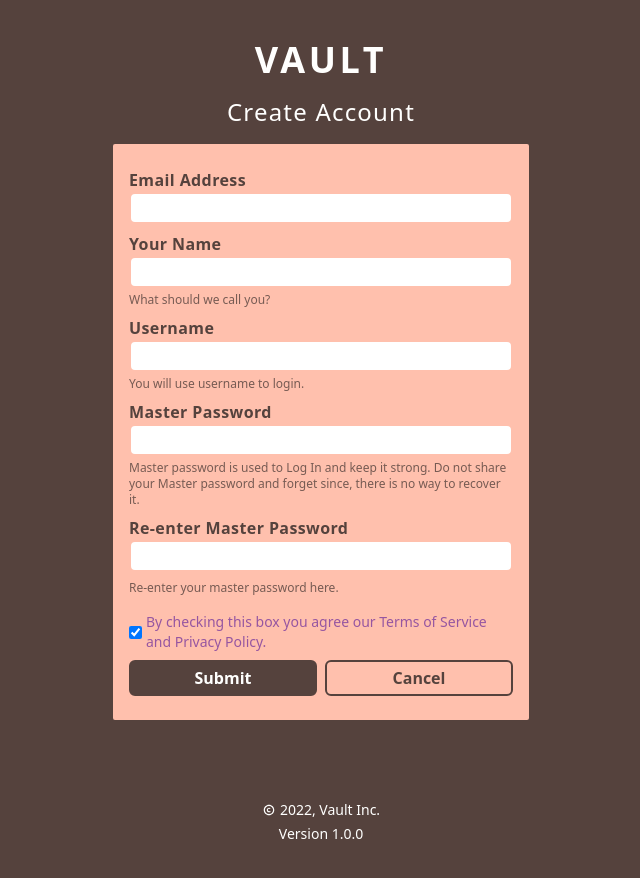
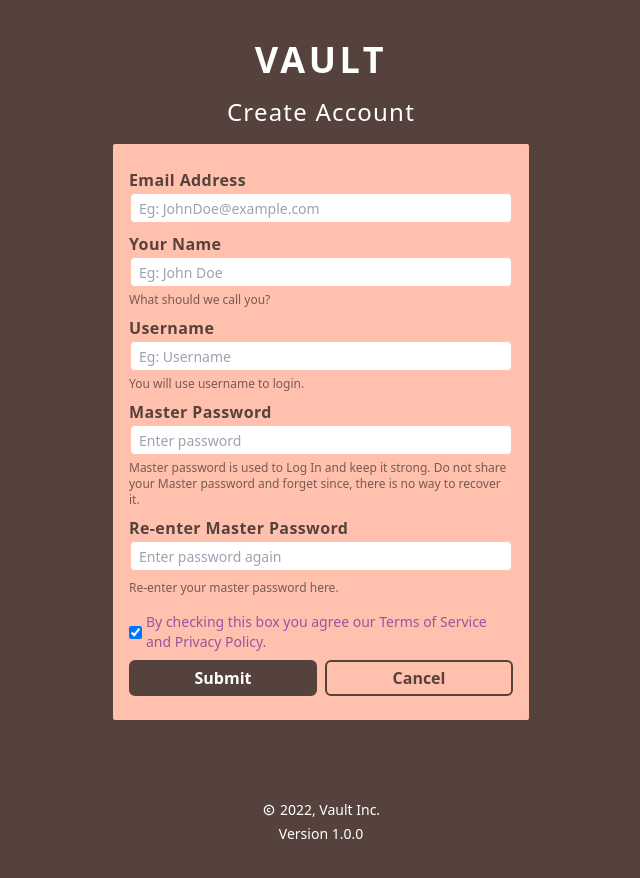
Before and after one commit to raziqali0306/pm-next, a Next.js app: page /register in a window 1280 px wide. Shown: the top 878 px of the page, without its empty margins (319-959 px from the left). Built offline with nearby package versions, Linux system fonts and the light colour scheme.

Commit message:
complete initial login-flow

```diff
--- a/components/login_page.tsx
+++ b/components/login_page.tsx
@@ -1,10 +1,59 @@
+import axios from 'axios';
 import Link from 'next/link';
+import Router from 'next/router';
+import { FormEvent, useEffect, useState } from 'react';
 import { CgCopyright } from 'react-icons/cg';
 import { ImEnter } from 'react-icons/im';
 import { IoCreate } from 'react-icons/io5'
 
+interface loginUser {
+    username: string,
+    password: string,
+}
 
 function LoginPage() {
+
+    const [username, setUsername] = useState<string | null>(null);
+
+    const handleLogin = async (event: FormEvent<HTMLFormElement>) => {
+        event.preventDefault();
+        const target = event.target as typeof event.target & {
+            username: { value: string };
+            password: { value: string };
+            remail: { value: string };
+          };
+        const user:loginUser = {
+            username: target.username.value,
+            password: target.password.value,
+        }
+        await axios.post('http://localhost:3000/auth/login', user)
+        .then((res) => {
+            if(res.status === 200) {
+                if(target.remail.value === "on") {
+                    localStorage.setItem('pm', JSON.stringify({
+                        username: res.data.username,
+                        accesstoken: res.data.accesstoken,
+                    }));
+                }
+                Router.replace('/app');
+            }
+            else {
+                alert("Something went wrong.! Please check your credentials and try again.!")
+                return;
+            }
+        })
+        .catch((err) => {
+            console.log(err);
+        })
+    }
+
+    useEffect(() => {
+        if(localStorage.getItem('pm') !== null) {
+            const pm = JSON.parse(localStorage.getItem('pm') || "");
+            setUsername(pm.username);
+        }
+    }, [])
+
     return (
         <div className="pt-10 px-12 select-none max-w-lg mx-auto">
             <div className="px-4">
@@ -13,13 +62,27 @@ function LoginPage() {
             </div>
 
             <div className="px-4 py-6 mb-20 rounded-sm bg-secondary text-primary text-left text-base">
-                <form>
-                    <label className='font-semibold tracking-wide mb-1' htmlFor="username">Username</label>
-                    <input className="h-8 px-2 w-full rounded-md mb-2 border-2 border-secondary focus:outline-none focus:border-primary" type="text" name="username" id="username" />
+                <form onSubmit={(event) => handleLogin(event)}>
+                    {username !== null && username !== ''?
+                    <div className='text-center my-4 text-base'>
+                        <input className="hidden" value={username || ""} type="text" name='username' onChange={() => {null}} required/>
+                        <p>Hey <span className='font-bold text-xl'>{username}</span>! <br/> (Enter your password to access vault.)</p>
+                        <div className='cursor-pointer'>Login to another account? <span className='font-semibold text-lg' onClick={() => {
+                            setUsername(null);
+                        }}>Click here.!</span></div>
+                    </div>
+                    :
+                    <>
+                        <label className='font-semibold tracking-wide mb-1' htmlFor="username">Username</label>
+                        <input className="h-8 px-2 w-full rounded-md mb-2 border-2 border-secondary focus:outline-none focus:border-primary" type="text" name="username" id="username" placeholder='Eg: John Doe' required/>
+                    </>
+                    }
                     <label className='font-semibold tracking-wide mb-1' htmlFor="password">Password</label>
-                    <input className="h-8 px-2 w-full rounded-md mb-2 border-2 border-secondary focus:outline-none focus:border-primary" type="password" name="password" id="password" />
+                    <input className="h-8 px-2 w-full rounded-md mb-2 border-2 border-secondary focus:outline-none focus:border-primary" type="password" name="password" id="password" placeholder='Eg: Password' required/>
                     <div className="flex items-center gap-1 mt-4 mb-2">
-                        <input className="border-primary" type="checkbox" value="" id="remail" defaultChecked/>
+                        <input className="border-primary" type="checkbox" id="remail" name="remail" onChange={(val) => {
+                            val.target.value = val.target.value === "on" ? "off" : "on"
+                        }} defaultChecked/>
                         <label htmlFor="remail" className="text-highlight">
                             Remember me
                         </label>
@@ -27,7 +90,7 @@ function LoginPage() {
                     <div className="inline-flex items-center gap-2 w-full justify-around font-semibold">
                         <div className="cursor-pointer w-full inline-flex gap-1 items-center justify-center text-secondaryParagraph text-center py-1 rounded-md bg-primary border-2 border-primary">
                             <ImEnter />
-                            <p>Log In</p>
+                            <input type="submit" value="Log in" className='cursor-pointer'/>
                         </div>
                         <Link href='/register' passHref>
                             <div className="cursor-pointer w-full inline-flex gap-1 items-center justify-center text-center py-1 rounded-md border-primary border-2">
--- a/components/register_page.tsx
+++ b/components/register_page.tsx
@@ -50,18 +50,18 @@ function RegisterPage() {
             <div className="px-4 py-6 mb-20 rounded-sm bg-secondary text-primary text-left text-base">
                 <form onSubmit={(event) => {register(event)}}>
                     <label className='font-semibold tracking-wide mb-1' htmlFor="email">Email Address</label>
-                    <input className="h-8 px-2 w-full rounded-md mb-2 border-2 border-secondary focus:outline-none focus:border-primary" type="text" name="email" id="email" required/>
+                    <input className="h-8 px-2 w-full rounded-md mb-2 border-2 border-secondary focus:outline-none focus:border-primary" type="text" name="email" id="email" placeholder='Eg: JohnDoe@example.com' required/>
                     <label className='font-semibold tracking-wide mb-1' htmlFor="name">Your Name</label>
-                    <input className="h-8 px-2 w-full rounded-md mb-1 border-2 border-secondary focus:outline-none focus:border-primary" type="text" name="name" id="name" required/>
+                    <input className="h-8 px-2 w-full rounded-md mb-1 border-2 border-secondary focus:outline-none focus:border-primary" type="text" name="name" id="name" placeholder='Eg: John Doe' required/>
                     <p className='text-xs opacity-80 mb-2'>What should we call you?</p>
                     <label className='font-semibold tracking-wide mb-1' htmlFor="username">Username</label>
-                    <input className="h-8 px-2 w-full rounded-md mb-1 border-2 border-secondary focus:outline-none focus:border-primary" type="text" name="username" id="username" required/>
+                    <input className="h-8 px-2 w-full rounded-md mb-1 border-2 border-secondary focus:outline-none focus:border-primary" type="text" name="username" id="username" placeholder='Eg: Username' required/>
                     <p className='text-xs opacity-80 mb-2'>You will use username to login.</p>
                     <label className='font-semibold tracking-wide mb-1' htmlFor="password1">Master Password</label>
-                    <input className="h-8 px-2 w-full rounded-md mb-1 border-2 border-secondary focus:outline-none focus:border-primary" type="password" name="password1" id="password1" required/>
+                    <input className="h-8 px-2 w-full rounded-md mb-1 border-2 border-secondary focus:outline-none focus:border-primary" type="password" name="password1" id="password1" placeholder='Enter password' required/>
                     <p className='text-xs opacity-80 mb-2'>Master password is used to Log In and keep it strong. Do not share your Master password and forget since, there is no way to recover it.</p>
                     <label className='font-semibold tracking-wide mb-1' htmlFor="password2">Re-enter Master Password</label>
-                    <input className="h-8 px-2 w-full rounded-md mb-2 border-2 border-secondary focus:outline-none focus:border-primary" type="password" name="password2" id="password2" required/>
+                    <input className="h-8 px-2 w-full rounded-md mb-2 border-2 border-secondary focus:outline-none focus:border-primary" type="password" name="password2" id="password2" placeholder='Enter password again' required/>
                     <p className='text-xs opacity-80 mb-2'>Re-enter your master password here.</p>
                     <div className="flex items-center gap-1 mt-4 mb-2">
                         <input className="border-primary" type="checkbox" name='check' id="check" checked />
--- /dev/null
+++ b/pages/app/index.tsx
@@ -0,0 +1,14 @@
+import Router from "next/router";
+import { useEffect } from "react";
+
+function App() {
+
+    return (
+        <div className="text-5xl p-4">
+            <p>App page</p>
+            <p>Coming soon...!</p>
+        </div>
+    )
+}
+
+export default App;
```
